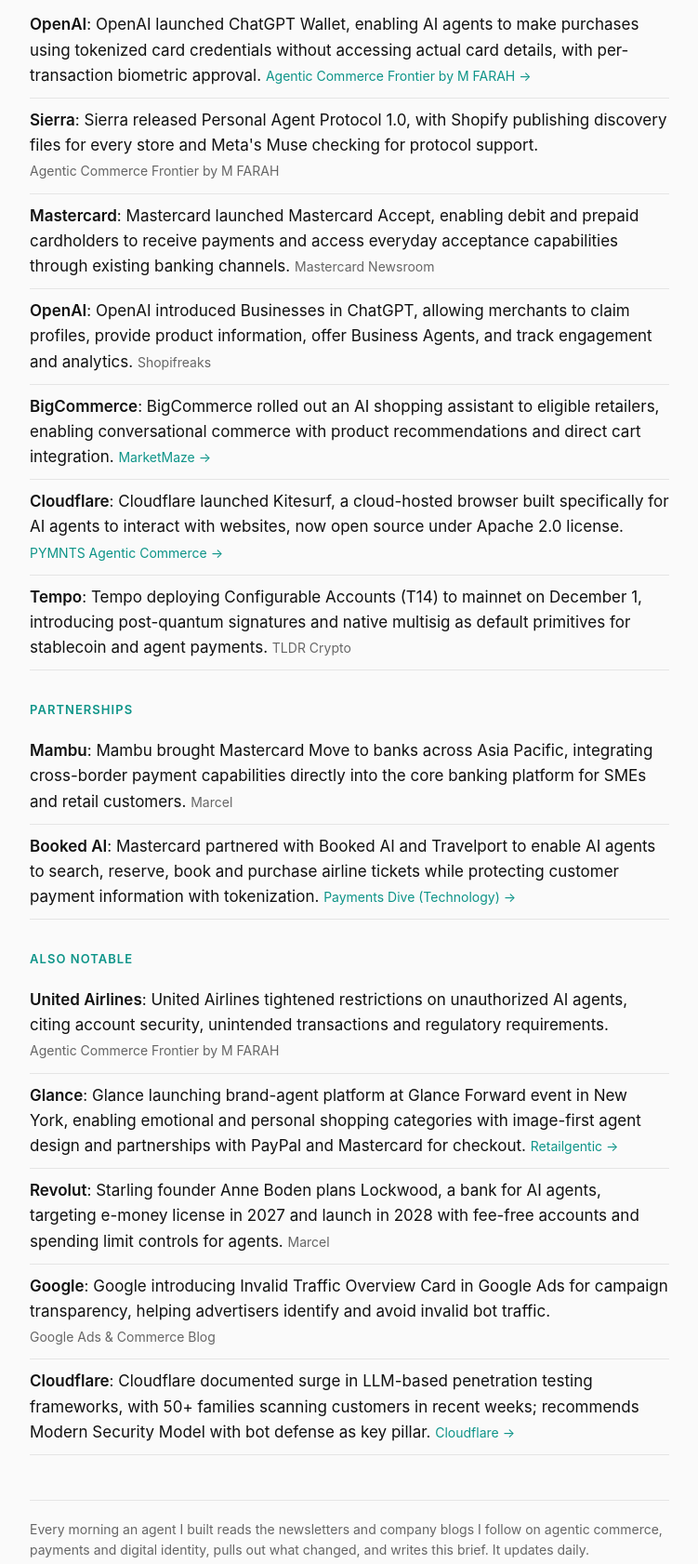
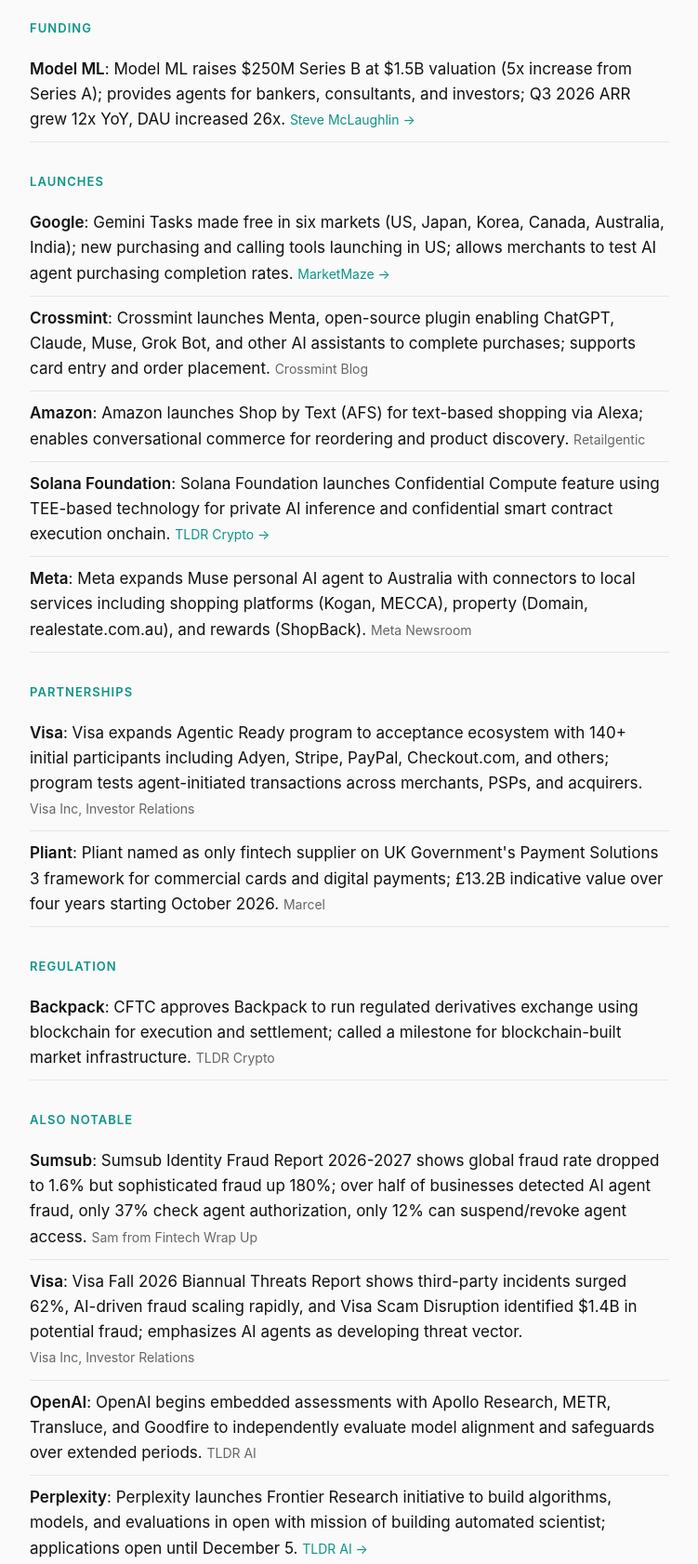
Before and after one commit to johnhenrypower/johnhpower, a plain HTML site: page intel/index.html in a window 1280 px wide. Shown: the part 751-2433 px from the top of the page at 93% size, without its empty margins (264-1015 px from the left). Drawn offline with Linux system fonts and the light colour scheme.

Commit message:
intel: 2026-11-18

```diff
--- a/intel/index.html
+++ b/intel/index.html
@@ -6,10 +6,10 @@
 <meta http-equiv="Content-Security-Policy" content="default-src 'none'; style-src 'unsafe-inline' https://fonts.googleapis.com; font-src https://fonts.gstatic.com; base-uri 'none'; form-action 'none'">
 <meta name="referrer" content="no-referrer">
 <title>Agentic Commerce Market Intel | John Power</title>
-<meta name="description" content="The week saw major momentum in agentic commerce infrastructure: OpenAI&#39;s ChatGPT Wallet went live with Amex, Mastercard, and Visa, while Mastercard piloted AI travel booking and Mambu integrated cross">
+<meta name="description" content="Today&#39;s signals reveal an accelerating ecosystem convergence around agentic commerce and agent access control. Visa&#39;s expansion of Agentic Ready to 140+ acceptance-side partners, combined with Sumsub&#39;">
 <meta property="og:type" content="article">
-<meta property="og:title" content="Agentic Commerce Market Intel: Tuesday, November 17, 2026">
-<meta property="og:description" content="The week saw major momentum in agentic commerce infrastructure: OpenAI&#39;s ChatGPT Wallet went live with Amex, Mastercard, and Visa, while Mastercard piloted AI travel booking and Mambu integrated cross">
+<meta property="og:title" content="Agentic Commerce Market Intel: Wednesday, November 18, 2026">
+<meta property="og:description" content="Today&#39;s signals reveal an accelerating ecosystem convergence around agentic commerce and agent access control. Visa&#39;s expansion of Agentic Ready to 140+ acceptance-side partners, combined with Sumsub&#39;">
 <meta property="og:url" content="https://johnhpower.com/intel/">
 <link rel="preconnect" href="https://fonts.googleapis.com">
 <link rel="preconnect" href="https://fonts.gstatic.com" crossorigin>
@@ -42,38 +42,40 @@ footer p{margin:0 0 10px}
 <a class="home" href="/">John Power</a>
 <h1><em>Market</em> Intel</h1>
 <p class="sub">Agentic Commerce Market Intel</p>
-<p class="date">Tuesday, November 17, 2026</p>
-<p class="brief">The week saw major momentum in agentic commerce infrastructure: OpenAI&#39;s ChatGPT Wallet went live with Amex, Mastercard, and Visa, while Mastercard piloted AI travel booking and Mambu integrated cross-border payments into core banking platforms. Concurrently, bot access control became increasingly visible, Cloudflare reported 50+ LLM penetration testing frameworks scanning customers daily, while Google and competitors enhanced invalid traffic detection. These parallel developments underscore a market inflection where agents need both frictionless payment rails and robust access governance.</p>
+<p class="date">Wednesday, November 18, 2026</p>
+<p class="brief">Today&#39;s signals reveal an accelerating ecosystem convergence around agentic commerce and agent access control. Visa&#39;s expansion of Agentic Ready to 140+ acceptance-side partners, combined with Sumsub&#39;s finding that 51% of businesses detected AI agent fraud but only 12% can revoke agent access, underscores a critical infrastructure gap: agent authorization and lifecycle management. Simultaneously, Google (Gemini Tasks free in six markets), Meta (Muse in Australia), and Amazon (Shop by Text) are launching consumer-facing agentic purchase tools, while OpenAI&#39;s embedded assessment framework and Microsoft&#39;s AI Transparency Initiative signal growing recognition that autonomous agents operating in business-critical workflows require transparency and governance layer maturity. The regulatory pathway is opening: CFTC approvals for blockchain-based derivatives infrastructure and Solana&#39;s Confidential Compute for private agent execution indicate that settlement and execution layers are moving to accommodate agent-initiated flows at scale.</p>
 <h2>Funding</h2>
 <ul>
-<li><strong>Agentcard</strong>: Agentcard announced $8 million seed round to expand payment credentials, purchase approvals and shopping tools for agents. <span class="src">Agentic Commerce Frontier by M FARAH</span></li>
+<li><strong>Model ML</strong>: Model ML raises $250M Series B at $1.5B valuation (5x increase from Series A); provides agents for bankers, consultants, and investors; Q3 2026 ARR grew 12x YoY, DAU increased 26x. <span class="src"><a href="https://ftpartners.com/transactions/model-ml-series-b" rel="noopener noreferrer nofollow">Steve McLaughlin &rarr;</a></span></li>
 </ul>
 <h2>Launches</h2>
 <ul>
-<li><strong>OpenAI</strong>: OpenAI launched ChatGPT Wallet, enabling AI agents to make purchases using tokenized card credentials without accessing actual card details, with per-transaction biometric approval. <span class="src"><a href="https://agentcommerce.substack.com/p/if-ai-agents-can-use-existing-checkouts" rel="noopener noreferrer nofollow">Agentic Commerce Frontier by M FARAH &rarr;</a></span></li>
-<li><strong>Sierra</strong>: Sierra released Personal Agent Protocol 1.0, with Shopify publishing discovery files for every store and Meta&#39;s Muse checking for protocol support. <span class="src">Agentic Commerce Frontier by M FARAH</span></li>
-<li><strong>Mastercard</strong>: Mastercard launched Mastercard Accept, enabling debit and prepaid cardholders to receive payments and access everyday acceptance capabilities through existing banking channels. <span class="src">Mastercard Newsroom</span></li>
-<li><strong>OpenAI</strong>: OpenAI introduced Businesses in ChatGPT, allowing merchants to claim profiles, provide product information, offer Business Agents, and track engagement and analytics. <span class="src">Shopifreaks</span></li>
-<li><strong>BigCommerce</strong>: BigCommerce rolled out an AI shopping assistant to eligible retailers, enabling conversational commerce with product recommendations and direct cart integration. <span class="src"><a href="https://www.marketmaze.me/p/bigcommerce-shopping-agent-eligible-stores" rel="noopener noreferrer nofollow">MarketMaze &rarr;</a></span></li>
-<li><strong>Cloudflare</strong>: Cloudflare launched Kitesurf, a cloud-hosted browser built specifically for AI agents to interact with websites, now open source under Apache 2.0 license. <span class="src"><a href="https://www.pymnts.com/news/artificial-intelligence/2026/cloudflare-gives-ai-agents-a-browser-of-their-own/" rel="noopener noreferrer nofollow">PYMNTS Agentic Commerce &rarr;</a></span></li>
-<li><strong>Tempo</strong>: Tempo deploying Configurable Accounts (T14) to mainnet on December 1, introducing post-quantum signatures and native multisig as default primitives for stablecoin and agent payments. <span class="src">TLDR Crypto</span></li>
+<li><strong>Google</strong>: Gemini Tasks made free in six markets (US, Japan, Korea, Canada, Australia, India); new purchasing and calling tools launching in US; allows merchants to test AI agent purchasing completion rates. <span class="src"><a href="https://www.marketmaze.me/p/gemini-tasks-free-six-countries-us-purchases" rel="noopener noreferrer nofollow">MarketMaze &rarr;</a></span></li>
+<li><strong>Crossmint</strong>: Crossmint launches Menta, open-source plugin enabling ChatGPT, Claude, Muse, Grok Bot, and other AI assistants to complete purchases; supports card entry and order placement. <span class="src">Crossmint Blog</span></li>
+<li><strong>Amazon</strong>: Amazon launches Shop by Text (AFS) for text-based shopping via Alexa; enables conversational commerce for reordering and product discovery. <span class="src">Retailgentic</span></li>
+<li><strong>Solana Foundation</strong>: Solana Foundation launches Confidential Compute feature using TEE-based technology for private AI inference and confidential smart contract execution onchain. <span class="src"><a href="https://threadreaderapp.com/thread/2121272734080713098.html" rel="noopener noreferrer nofollow">TLDR Crypto &rarr;</a></span></li>
+<li><strong>Meta</strong>: Meta expands Muse personal AI agent to Australia with connectors to local services including shopping platforms (Kogan, MECCA), property (Domain, realestate.com.au), and rewards (ShopBack). <span class="src">Meta Newsroom</span></li>
 </ul>
 <h2>Partnerships</h2>
 <ul>
-<li><strong>Mambu</strong>: Mambu brought Mastercard Move to banks across Asia Pacific, integrating cross-border payment capabilities directly into the core banking platform for SMEs and retail customers. <span class="src">Marcel</span></li>
-<li><strong>Booked AI</strong>: Mastercard partnered with Booked AI and Travelport to enable AI agents to search, reserve, book and purchase airline tickets while protecting customer payment information with tokenization. <span class="src"><a href="https://www.paymentsdive.com/news/mastercard-pilots-ai-travel-purchases/" rel="noopener noreferrer nofollow">Payments Dive (Technology) &rarr;</a></span></li>
+<li><strong>Visa</strong>: Visa expands Agentic Ready program to acceptance ecosystem with 140+ initial participants including Adyen, Stripe, PayPal, Checkout.com, and others; program tests agent-initiated transactions across merchants, PSPs, and acquirers. <span class="src">Visa Inc, Investor Relations</span></li>
+<li><strong>Pliant</strong>: Pliant named as only fintech supplier on UK Government&#39;s Payment Solutions 3 framework for commercial cards and digital payments; £13.2B indicative value over four years starting October 2026. <span class="src">Marcel</span></li>
+</ul>
+<h2>Regulation</h2>
+<ul>
+<li><strong>Backpack</strong>: CFTC approves Backpack to run regulated derivatives exchange using blockchain for execution and settlement; called a milestone for blockchain-built market infrastructure. <span class="src">TLDR Crypto</span></li>
 </ul>
 <h2>Also notable</h2>
 <ul>
-<li><strong>United Airlines</strong>: United Airlines tightened restrictions on unauthorized AI agents, citing account security, unintended transactions and regulatory requirements. <span class="src">Agentic Commerce Frontier by M FARAH</span></li>
-<li><strong>Glance</strong>: Glance launching brand-agent platform at Glance Forward event in New York, enabling emotional and personal shopping categories with image-first agent design and partnerships with PayPal and Mastercard for checkout. <span class="src"><a href="https://www.retailgentic.com/p/every-ad-will-be-an-agent-inmobi" rel="noopener noreferrer nofollow">Retailgentic &rarr;</a></span></li>
-<li><strong>Revolut</strong>: Starling founder Anne Boden plans Lockwood, a bank for AI agents, targeting e-money license in 2027 and launch in 2028 with fee-free accounts and spending limit controls for agents. <span class="src">Marcel</span></li>
-<li><strong>Google</strong>: Google introducing Invalid Traffic Overview Card in Google Ads for campaign transparency, helping advertisers identify and avoid invalid bot traffic. <span class="src">Google Ads &amp; Commerce Blog</span></li>
-<li><strong>Cloudflare</strong>: Cloudflare documented surge in LLM-based penetration testing frameworks, with 50+ families scanning customers in recent weeks; recommends Modern Security Model with bot defense as key pillar. <span class="src"><a href="https://blog.cloudflare.com/adapting-to-ai-penetration-testing-orchestrators-the-modern-security-model/" rel="noopener noreferrer nofollow">Cloudflare &rarr;</a></span></li>
+<li><strong>Sumsub</strong>: Sumsub Identity Fraud Report 2026-2027 shows global fraud rate dropped to 1.6% but sophisticated fraud up 180%; over half of businesses detected AI agent fraud, only 37% check agent authorization, only 12% can suspend/revoke agent access. <span class="src">Sam from Fintech Wrap Up</span></li>
+<li><strong>Visa</strong>: Visa Fall 2026 Biannual Threats Report shows third-party incidents surged 62%, AI-driven fraud scaling rapidly, and Visa Scam Disruption identified $1.4B in potential fraud; emphasizes AI agents as developing threat vector. <span class="src">Visa Inc, Investor Relations</span></li>
+<li><strong>OpenAI</strong>: OpenAI begins embedded assessments with Apollo Research, METR, Transluce, and Goodfire to independently evaluate model alignment and safeguards over extended periods. <span class="src">TLDR AI</span></li>
+<li><strong>Perplexity</strong>: Perplexity launches Frontier Research initiative to build algorithms, models, and evaluations in open with mission of building automated scientist; applications open until December 5. <span class="src"><a href="https://research.perplexity.ai/" rel="noopener noreferrer nofollow">TLDR AI &rarr;</a></span></li>
+<li><strong>Microsoft</strong>: Microsoft launches AI Transparency Initiative with 40+ organizations including Accenture, Adobe, Mastercard to establish common approach to AI transparency, security, and governance for agents. <span class="src"><a href="https://news.microsoft.com/source/2026/11/17/microsoft-and-organizations-across-industries-launch-ai-transparency-initiative-to-strengthen-enterprise-trust-in-ai-models-and-agents/" rel="noopener noreferrer nofollow">Microsoft Source &rarr;</a></span></li>
 </ul>
 <footer>
 <p>Every morning an agent I built reads the newsletters and company blogs I follow on agentic commerce, payments and digital identity, pulls out what changed, and writes this brief. It updates daily.</p>
-<p class="sources"><strong>Sources today:</strong> Agentic Commerce Frontier by M FARAH &middot; Cloudflare &middot; Google Ads &amp; Commerce Blog &middot; Marcel &middot; MarketMaze &middot; Mastercard Newsroom &middot; Payments Dive (Technology) &middot; PYMNTS Agentic Commerce &middot; Retailgentic &middot; Shopifreaks &middot; TLDR Crypto</p>
+<p class="sources"><strong>Sources today:</strong> Crossmint Blog &middot; Marcel &middot; MarketMaze &middot; Meta Newsroom &middot; Microsoft Source &middot; Retailgentic &middot; Sam from Fintech Wrap Up &middot; Steve McLaughlin &middot; TLDR AI &middot; TLDR Crypto &middot; Visa Inc, Investor Relations</p>
 </footer>
 </main>
 </body>
```
